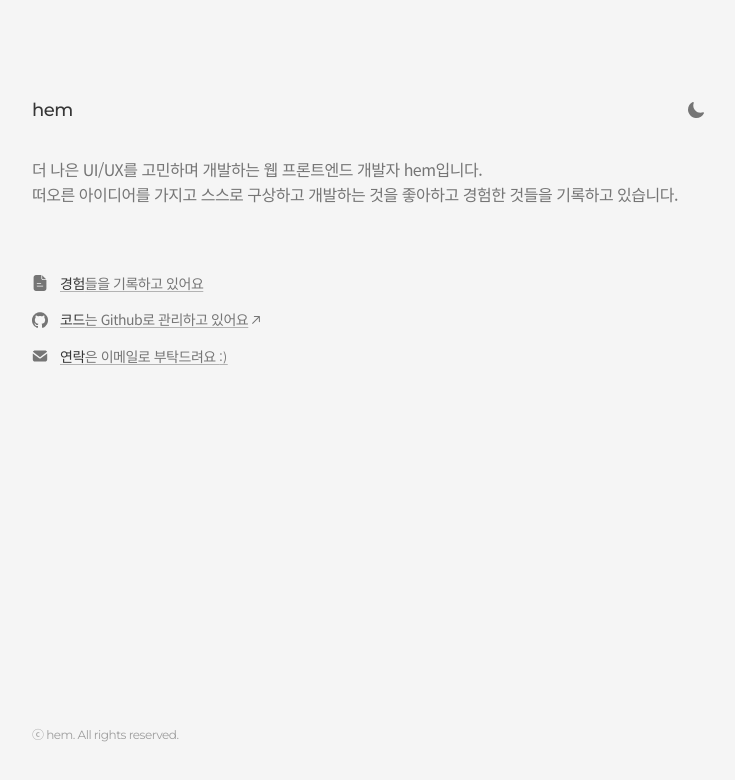
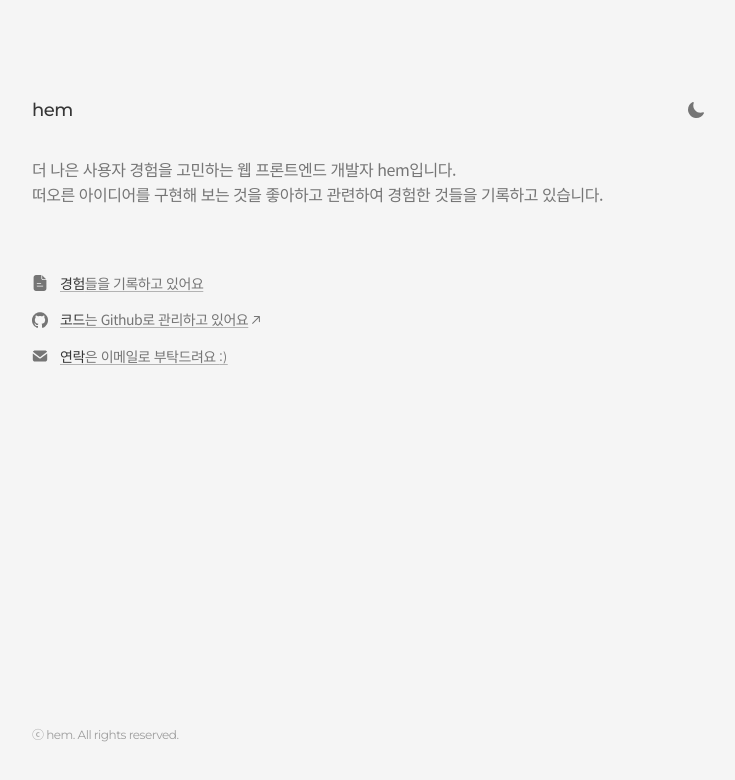
Before and after one commit to woohyemin/blog, a Next.js app: page / in a window 1280 px wide. Shown: the top 780 px of the page, without its empty margins (272-1007 px from the left). Built offline with nearby package versions, Linux system fonts and the light colour scheme.

Commit message:
홈 화면 소개말 수정

```diff
--- a/src/app/page.tsx
+++ b/src/app/page.tsx
@@ -43,10 +43,10 @@ export default function Home() {
         content={
           <div className="mt-4 sm:mt-6">
             <p className="text-secondary text-body1">
-              더 나은 UI/UX를 고민하며 개발하는 웹 프론트엔드 개발자 hem입니다.
+              더 나은 사용자 경험을 고민하는 웹 프론트엔드 개발자 hem입니다.
               <br />
-              떠오른 아이디어를 가지고 스스로 구상하고 개발하는 것을 좋아하고
-              경험한 것들을 기록하고 있습니다.
+              떠오른 아이디어를 구현해 보는 것을 좋아하고 관련하여 경험한 것들을
+              기록하고 있습니다.
             </p>
           </div>
         }
```
